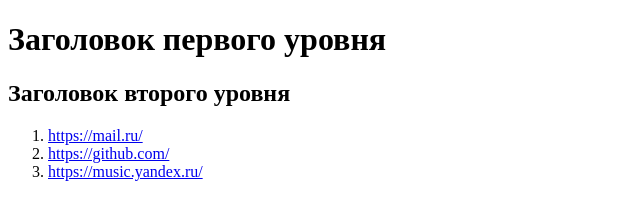
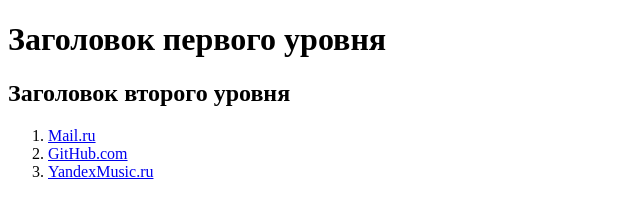
Before and after one commit to Alexey-b1t/task-html, a website: page src/index.html in a window 1280 px wide. Shown: the whole page, without its empty margins (0-640 px from the left). Drawn offline with Linux system fonts and the light colour scheme.

Commit message:
Update task-html

```diff
--- a/src/index.html
+++ b/src/index.html
@@ -7,11 +7,9 @@
         <h1>Заголовок первого уровня</h1>
         <h2>Заголовок второго уровня</h2>
         <ol>
-            <li><a href="https://mail.ru/">https://mail.ru/</a></li>
-            <li><a href="https://github.com/">https://github.com/</a></li>
-            <li>
-                <a href="https://music.yandex.ru/">https://music.yandex.ru/</a>
-            </li>
+            <li><a href="https://mail.ru/">Mail.ru</a></li>
+            <li><a href="https://github.com/">GitHub.com</a></li>
+            <li><a href="https://music.yandex.ru/">YandexMusic.ru</a></li>
         </ol>
     </body>
 </html>
```
